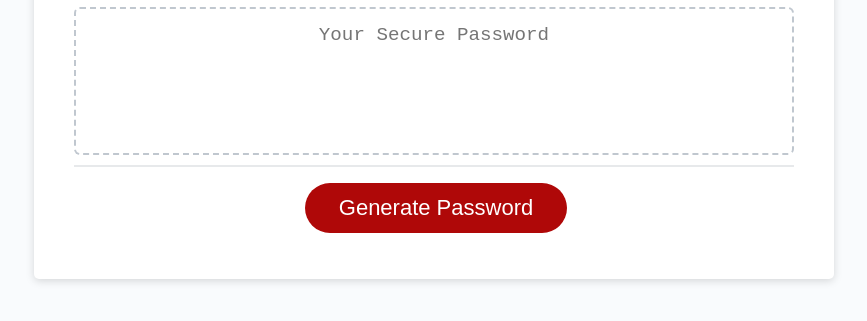
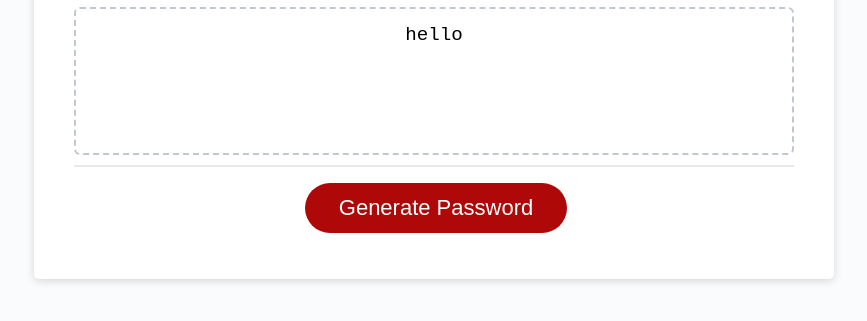
Before and after one commit to 1122c/module-3-password-generator, a plain HTML site: page index.html in a window 1280 px wide. Both pictures are taken after a click on the button "Generate Password". Shown: the part 241-562 px from the top of the page, without its empty margins (206-1073 px from the left). Drawn offline with Linux system fonts and the light colour scheme.

Commit message:
added generate password function to test value 'return'

```diff
--- a/script.js
+++ b/script.js
@@ -1,5 +1,7 @@
 // Assignment Code
 var generateBtn = document.querySelector("#generate");
+
+
 
 // Write password to the #password input
 function writePassword() {
@@ -10,5 +12,15 @@ function writePassword() {
 
 }
 
+function generatePassword() {
+
+
+
+
+  return "hello"
+}
+
+
+
 // Add event listener to generate button
 generateBtn.addEventListener("click", writePassword);
```
Also changed, not shown: index.html (+4 -0 lines).
